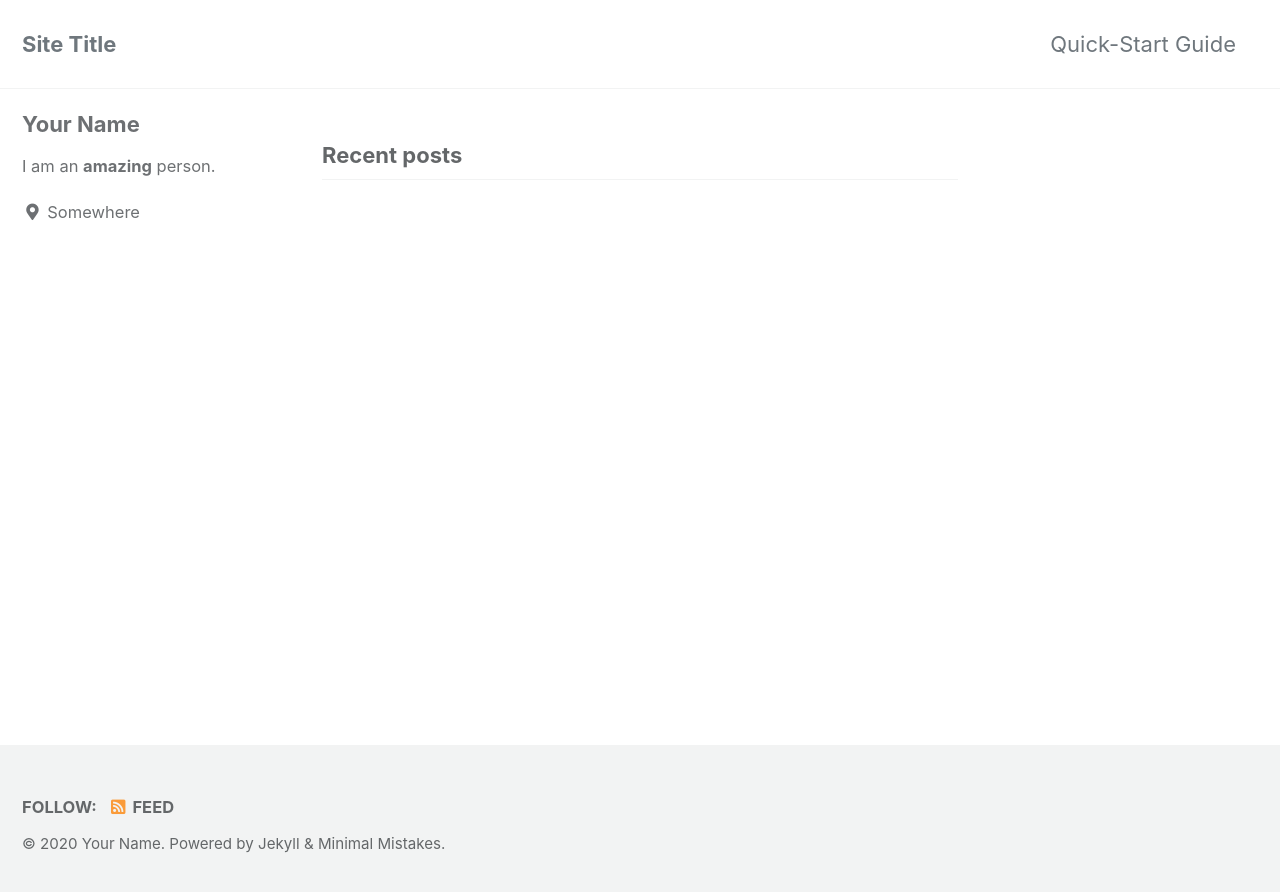
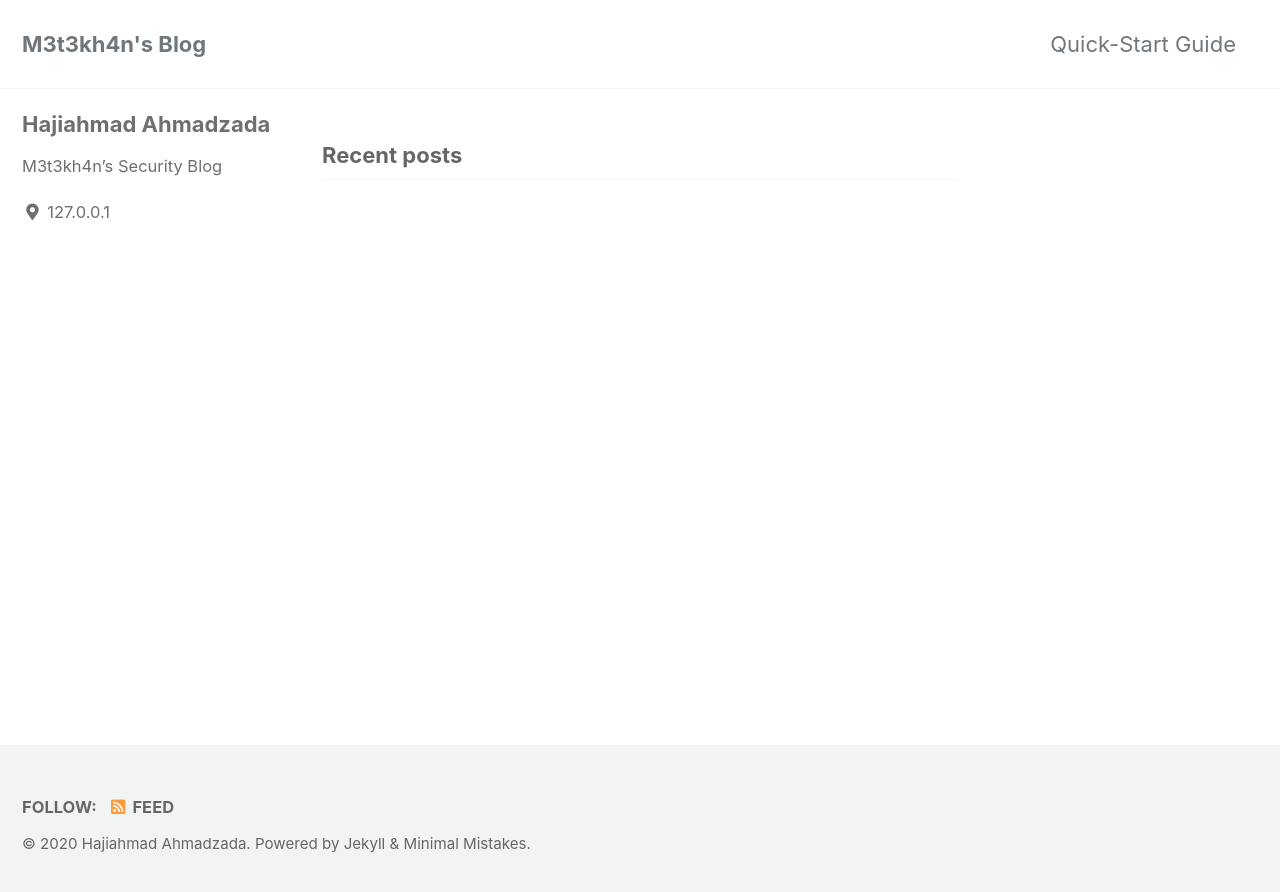
Before and after one commit to ahmedvuqarsoy/ahmedvuqarsoy.github.io, a Jekyll site: the page built from index.html, in a window 1280 px wide. Shown: the top 892 px of the page. Built offline with Jekyll 4.4.1, drawn with Linux system fonts in a browser that asks for light colours; cached includes are drawn as plain includes; the list of posts is cut into pages by our own code.

Commit message:
new blog2

```diff
--- a/_config.yml
+++ b/_config.yml
@@ -16,11 +16,11 @@ minimal_mistakes_skin    : "default" # "air", "aqua", "contrast", "dark", "dirt"
 
 # Site Settings
 locale                   : "en-US"
-title                    : "Site Title"
+title                    : "M3t3kh4n's Blog"
 title_separator          : "-"
 subtitle                 : # site tagline that appears below site title in masthead
-name                     : "Your Name"
-description              : "An amazing website."
+name                     : "Hajiahmad Ahmadzada"
+description              : "A neewbie to Pentesting."
 url                      : # the base hostname & protocol for your site e.g. "https://mmistakes.github.io"
 baseurl                  : # the subpath of your site, e.g. "/blog"
 repository               : # GitHub username/repo-name e.g. "mmistakes/minimal-mistakes"
@@ -93,10 +93,10 @@ analytics:
 
 # Site Author
 author:
-  name             : "Your Name"
+  name             : "Hajiahmad Ahmadzada"
   avatar           : # path of avatar image, e.g. "/assets/images/bio-photo.jpg"
-  bio              : "I am an **amazing** person."
-  location         : "Somewhere"
+  bio              : "M3t3kh4n's Security Blog"
+  location         : "127.0.0.1"
   email            :
   links:
     - label: "Email"
@@ -279,3 +279,10 @@ defaults:
       comments: # true
       share: true
       related: true
+  # _pages
+  - scope:
+      path: ""
+      type: pages
+    values:
+      layout: single
+      author_profile: true
```
